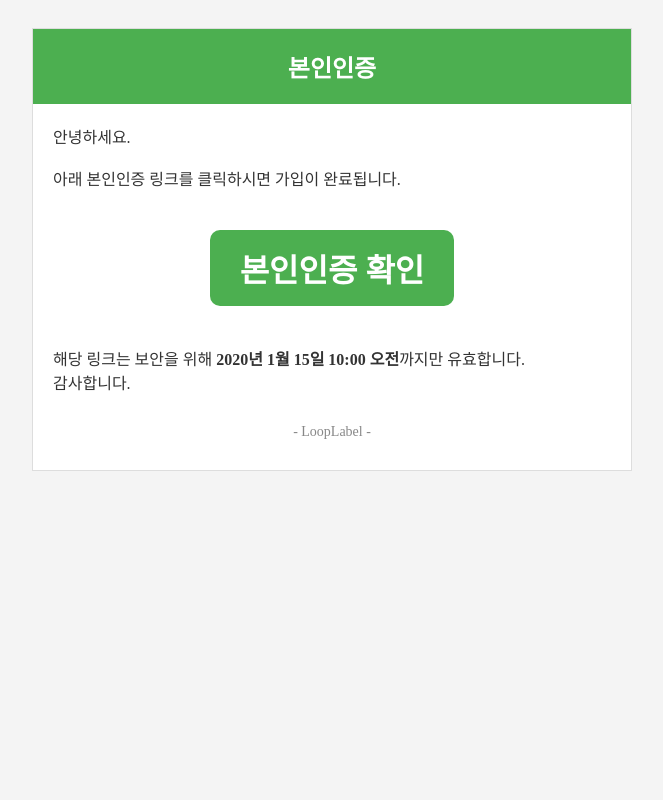
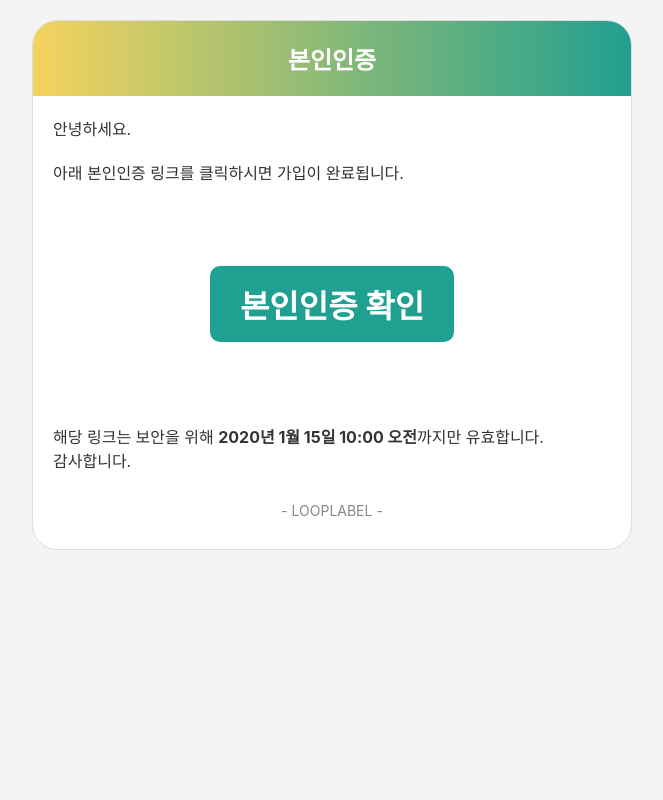
Before and after one commit to teolex/SKN14-Final-4Team-Web, a Django app: template vogue_me/templates/mailform/register_auth_link.html in a window 1280 px wide. Shown: the whole page, without its empty margins (308-971 px from the left). Run offline with Django 5.2, Linux system fonts and the light colour scheme; the template is opened without the code that fills it: most values are stand-ins (such as "Sample title", 1, 10 or a date in 2020); parts of the project's set-up code (start-up, migrations or seed data) failed here and were passed over; some web fonts are replaced.

Commit message:
Update: 인증메일 양식 수정.

```diff
--- a/vogue_me/templates/mailform/register_auth_link.html
+++ b/vogue_me/templates/mailform/register_auth_link.html
@@ -1,36 +1,105 @@
-<!DOCTYPE HTML>
 <HTML>
 <HEAD>
     <META CHARSET="UTF-8">
     <TITLE>본인인증 메일</TITLE>
-    <LINK REL="STYLESHEET" AS="STYLE" CROSSORIGIN HREF="HTTPS://CDN.JSDELIVR.NET/GH/ORIONCACTUS/PRETENDARD@V1.3.9/DIST/WEB/VARIABLE/PRETENDARDVARIABLE-DYNAMIC-SUBSET.MIN.CSS" />
+    <STYLE>
+      BODY {
+        FONT-FAMILY: 'Pretendard Variable', Pretendard, -APPLE-SYSTEM, BLINKMACSYSTEMFONT, "SEGOE UI", ROBOTO, "HELVETICA NEUE", ARIAL, SANS-SERIF, "APPLE COLOR EMOJI", "SEGOE UI EMOJI", "SEGOE UI SYMBOL";
+        BACKGROUND-COLOR: #F4F4F4;
+        PADDING: 20PX;
+        MARGIN: 0;
+      }
+
+      .CONTAINER {
+        MAX-WIDTH: 600PX;
+        MARGIN: 0 AUTO;
+        BACKGROUND-COLOR: #FFFFFF;
+        BORDER-RADIUS: 25PX;
+        BORDER: 1PX SOLID #DDDDDD;
+        OVERFLOW: HIDDEN;
+      }
+
+      .HEADER {
+        BACKGROUND: LINEAR-GRADIENT(90DEG, #F4D35E 0%, #20A090 100%);
+        COLOR: WHITE;
+        PADDING: 20PX;
+        TEXT-ALIGN: CENTER;
+        FONT-SIZE: 24PX;
+        FONT-WEIGHT: BOLD;
+      }
+
+      .CONTENT {
+        PADDING: 20PX;
+        FONT-SIZE: 16PX;
+        COLOR: #333333;
+      }
+
+      .TRANSLUCENT-LAYER {
+        BACKGROUND-COLOR: RGBA(255, 255, 255, 0.7);
+        PADDING: 20PX;
+        BORDER-RADIUS: 20PX;
+        MARGIN: 20PX 0;
+      }
+
+      .AUTH-BUTTON {
+        DISPLAY: INLINE-BLOCK;
+        PADDING: 15PX 30PX;
+        BORDER-RADIUS: 10PX;
+        BACKGROUND-COLOR: #20A090;
+        COLOR: WHITE;
+        TEXT-DECORATION: NONE;
+        FONT-WEIGHT: BOLD;
+      }
+
+      .FOOTER {
+        COLOR: #888888;
+        FONT-SIZE: 14PX;
+        TEXT-ALIGN: CENTER;
+        PADDING: 10PX 0 30PX;
+      }
+    </STYLE>
 </HEAD>
-<BODY STYLE="FONT-FAMILY: 'Pretendard Variable', Pretendard; BACKGROUND-COLOR: #f4f4f4; PADDING: 20PX;">
-<TABLE WIDTH="100%" CELLSPACING="0" CELLPADDING="0" STYLE="MAX-WIDTH: 600PX; MARGIN: 0 AUTO; BACKGROUND-COLOR: #FFFFFF; BORDER: 1PX SOLID #DDDDDD;">
+<BODY>
+<TABLE WIDTH="100%" CELLSPACING="0" CELLPADDING="0">
+    <TBODY>
     <TR>
-        <TD STYLE="BACKGROUND-COLOR: #4CAF50; COLOR: WHITE; PADDING: 20PX; TEXT-ALIGN: CENTER; FONT-SIZE: 24PX; FONT-WEIGHT: BOLD;">
+        <TD>
+            <TABLE CLASS="CONTAINER" WIDTH="100%" CELLSPACING="0" CELLPADDING="0">
+                <TBODY>
+                <TR>
+                    <TD CLASS="HEADER">
                         본인인증
                     </TD>
                 </TR>
                 <TR>
-        <TD STYLE="PADDING: 20PX; FONT-SIZE: 16PX; COLOR: #333333;">
+                    <TD CLASS="CONTENT">
                         안녕하세요.<BR><BR>
-            아래 본인인증 링크를 클릭하시면 가입이 완료됩니다.
-            <BR><BR>
+                        아래 본인인증 링크를 클릭하시면 가입이 완료됩니다.<BR><BR>
+                        <DIV CLASS="TRANSLUCENT-LAYER">
                             <TABLE WIDTH="100%" STYLE="TEXT-ALIGN: CENTER;">
+                                <TBODY>
                                 <TR>
-                    <TD STYLE="FONT-SIZE: 32PX; FONT-WEIGHT: BOLD; COLOR: #333333; PADDING: 20PX;TEXT-ALIGN:CENTER;">
-                        <A HREF="{{ auth_link }}" STYLE="DISPLAY:INLINE-BLOCK;PADDING:15PX 30PX;BORDER-RADIUS:10PX;BACKGROUND-COLOR:#4CAF50;MARGIN:0 AUTO;COLOR:WHITE;TEXT-DECORATION:NONE;">본인인증 확인</A>
+                                    <TD STYLE="FONT-SIZE: 32PX; FONT-WEIGHT: BOLD; COLOR: #333333; PADDING: 20PX; TEXT-ALIGN: CENTER;">
+                                        <A HREF="{{ auth_link }}" CLASS="AUTH-BUTTON">본인인증 확인</A>
                                     </TD>
                                 </TR>
+                                </TBODY>
                             </TABLE>
+                        </DIV>
                         <BR>
                         해당 링크는 보안을 위해 <B>{{ due_time }}</B>까지만 유효합니다.
                         <BR>
                         감사합니다.
                     </TD>
                 </TR>
-    <TR><TD STYLE="COLOR: #888888; FONT-SIZE: 14PX; TEXT-ALIGN:CENTER; PADDING:10PX 0 30PX;">- LoopLabel -</TD></TR>
+                <TR>
+                    <TD CLASS="FOOTER">- LOOPLABEL -</TD>
+                </TR>
+                </TBODY>
+            </TABLE>
+        </TD>
+    </TR>
+    </TBODY>
 </TABLE>
 </BODY>
 </HTML>
```
Lines whose indentation alone changed are shown as unchanged.
